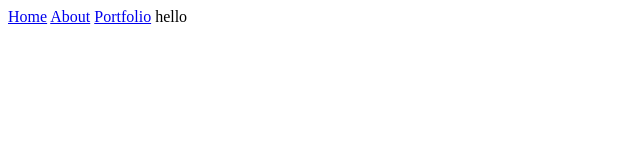
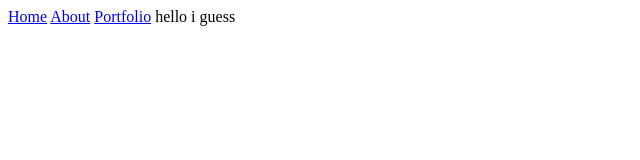
Before and after one commit to Nick-ctrl-zela/Personal-Portfolio, a plain HTML site: page about.html in a window 1280 px wide. Shown: the full height of the page, 0-640 px from the left. Drawn offline with Linux system fonts and the light colour scheme.

Commit message:
fixing merge I guess

```diff
--- a/about.html
+++ b/about.html
@@ -10,6 +10,6 @@
   <title>Document</title>
 </head>
 <body>
-  hello
+  hello i guess
 </body>
 </html>
```
